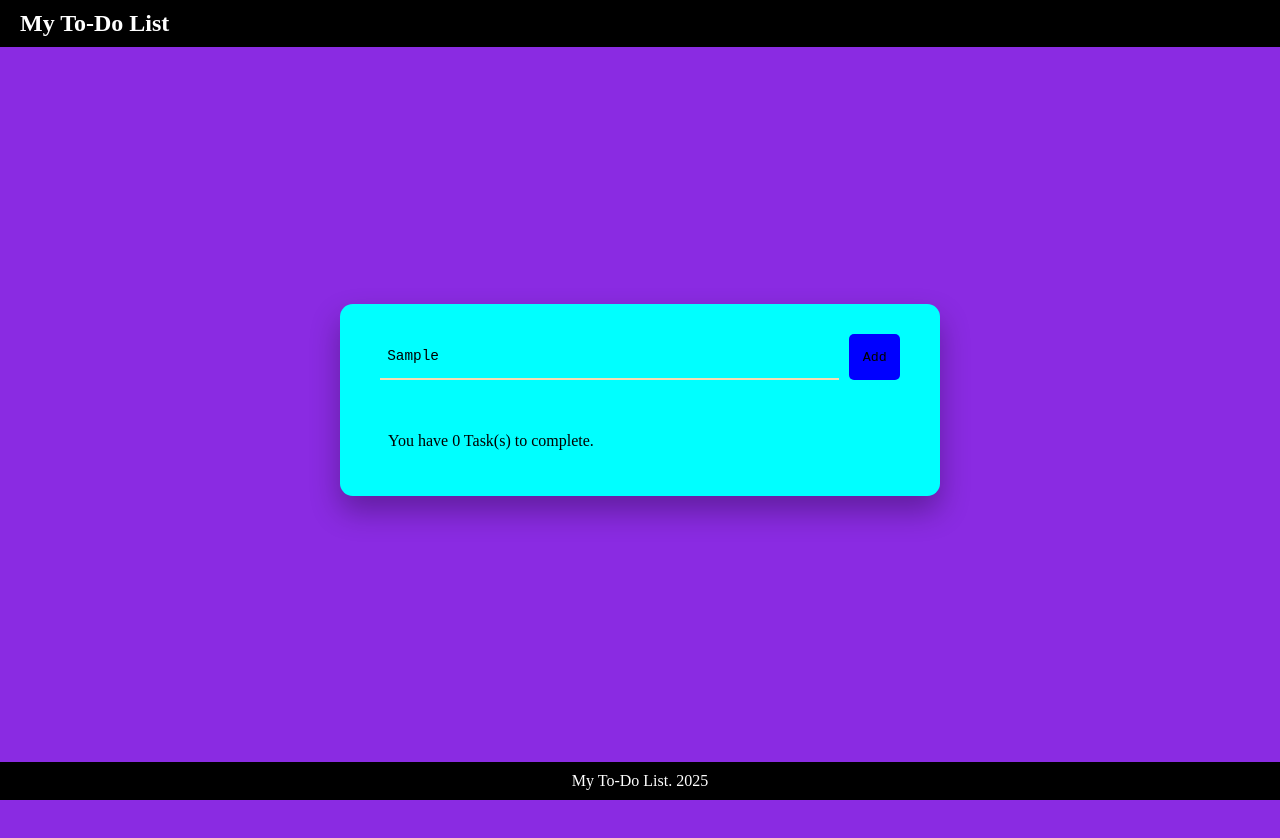
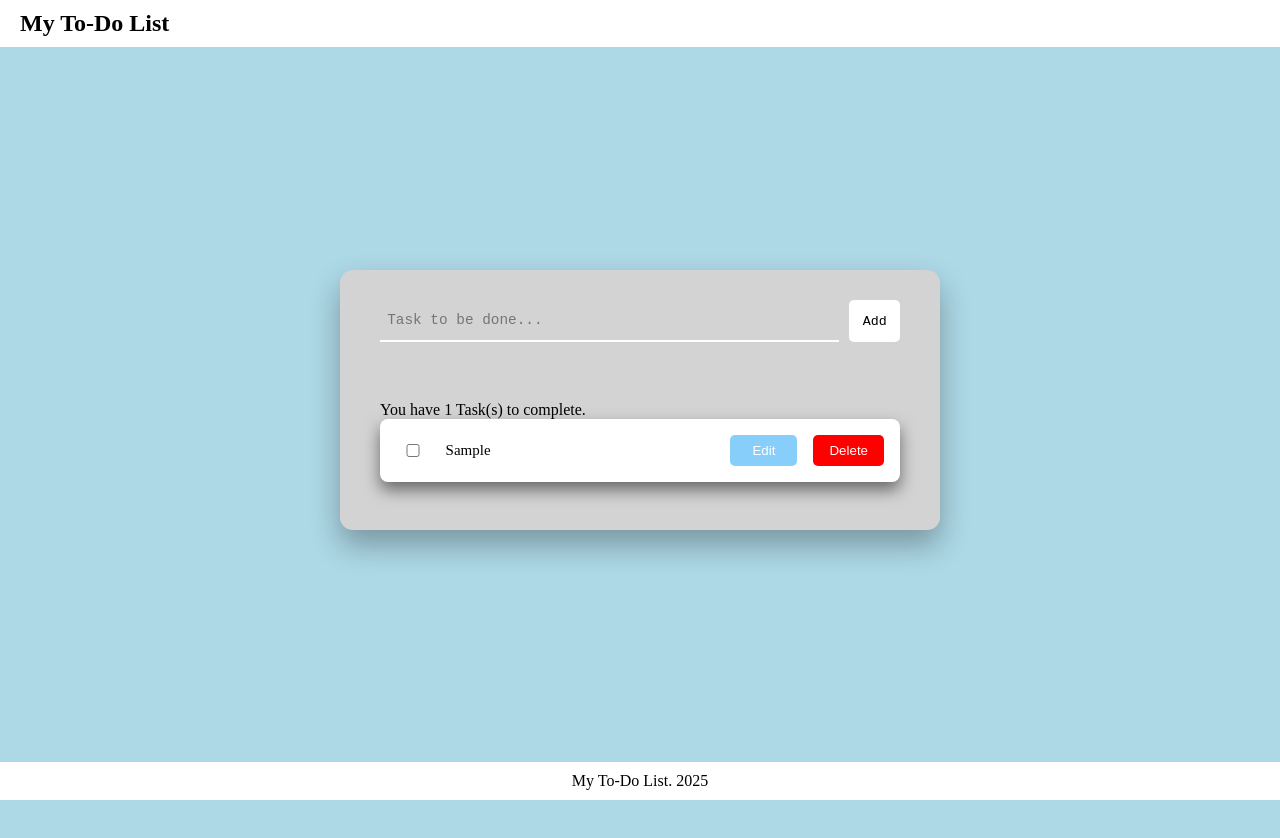
Before and after one commit to mariebernf/Project-2-My-To-Do-List, a plain HTML site: page index.html in a window 1280 px wide. Both pictures are taken after typing "Sample" into the empty fields and a click on the button "Add". Drawn offline with Linux system fonts and the light colour scheme.

Commit message:
Adjust padding

```diff
--- a/assets/css/style.css
+++ b/assets/css/style.css
@@ -1,5 +1,5 @@
-/* Reset default margin and padding across all elements*/
-* {
+/* Reset default margin and padding */
+*, *:before, *:after {
     padding: 0;
     margin: 0;
     box-sizing: border-box;
@@ -8,7 +8,7 @@
 /* Body */
 body {
     font-family: 'Times New Roman', Times, serif;
-    background-color: blueviolet;
+    background-color: lightblue;
     min-height: 100vh;
     padding: 0%;
     margin: 0;
@@ -28,7 +28,7 @@ body {
 
 .container {
     padding: 30px 40px;
-    background-color: aqua;
+    background-color: lightgray;
     box-shadow: 0 15px 30px rgba(0, 0, 0, 0.3);
     border-radius: 0.8em;
     width: 100%;
@@ -43,6 +43,7 @@ body {
     display: flex;
     gap: 10px;
     width: 100%;
+    margin-bottom: 15px;
 }
 
 #wrapper input {
@@ -52,16 +53,16 @@ body {
     color: black;
     font-size: 0.9em;
     border: none;
-    border-bottom: 2px solid wheat;
-    padding: 1em 0.5em;
+    border-bottom: 2px solid white;
+    padding: 0.8em 0.5em;
 }
 
 #wrapper button {
     font-family: 'Courier New', Courier, monospace;
-    background-color: blue;
+    background-color: white;
     color: black;
     border: none;
-    padding: 1em;
+    padding: 0.8em 1em;
     border-radius: 5px;
     cursor: pointer;
     outline: none;
@@ -73,33 +74,34 @@ body {
     display: none;
     background-color: red;
     color: black;
-    padding: 10px;
-    border-radius: 0.5em;
+    padding: 10px 20px;
+    border-radius: 10px;
 }
 
 /* Task List */
 #tasks {
     margin-top: 1em;
     width: 100%;
-    padding: 1em 0.5em;
+    padding: 0.5em 0;
 }
 
 .task {
-    background-color: blue;
-    padding: 0.8em 1em;
+    background-color: white;
+    padding: 1em;
     display: grid;
     grid-template-columns: 1fr 8fr 2fr 2fr;
     gap: 1em;
     border-radius: 0.5em;
     box-shadow: 0 0.5em 1em rgba(0, 0, 0, 0.5);
     align-items: center;
+    margin-bottom: 10px;
 }
 
 .task input [type="checkbox"] {
     height: 20px;
     width: 20px;
     border-radius: 50%;
-    border: 2px solid #e1e1e1;
+    border: 2px solid white;
 }
 
 .task input[type="checkbox"]:checked {
@@ -113,7 +115,7 @@ body {
 
 .task button {
     color: #ffffff;
-    padding: 1em 0;
+    padding: 0.6em 1.2em;
     border-radius: 5px;
     border: none;
     cursor: pointer;
@@ -122,7 +124,7 @@ body {
 /* Edit button */
 
 .edit {
-    background-color: orange;
+    background-color: lightskyblue;
 }
 
 /* delete button */
@@ -135,6 +137,7 @@ body {
 
 #pending-tasks span {
     color: red;
+    margin-top: 10px;
 }
 
 /* Completed shown with a line through */
@@ -152,8 +155,8 @@ body {
     top: 0;
     left: 0;
     width: 100%;
-    background-color: black;
-    color: white;
+    background-color: white;
+    color: black;
     padding: 10px 20px;
     z-index: 1000;
     display: flex;
@@ -172,8 +175,8 @@ body {
     bottom: 0;
     left: 0;
     width: 100%;
-    background-color: black;
-    color: white;
+    background-color: white;
+    color: black;
     text-align: center;
     padding: 10px 20px;
 }
--- a/assets/js/script.js
+++ b/assets/js/script.js
@@ -15,7 +15,7 @@ const displayCount = () => {
 // Add new task
 
 const addTask = () => {
-    const taskName=newTaskInput.ariaValueMax.trim();
+    const taskName=newTaskInput.value.trim();
     error.style.display="none";
 // Show error if task input is emtpy
 
@@ -31,21 +31,21 @@ const task = `
 <div class="task">
 <input type="checkbox" class="task-check">
 <span class="taskname">${taskName}</span>
-<button class="edit"><i class="fas fa-edit"></i></button>
-<button class="delete"><i class="far fa-trash-alt"></i></button>
+<button class="edit">Edit</i></button>
+<button class="delete">Delete</i></button>
 </div>
 `;
 
-//Add task to the task container
+// Add task to the task container
 
 tasksContainer.insertAdjacentHTML("beforeend",task);
 
-//Add delete functionality
+// Delete functionality
 
 const deleteButtons=document.querySelectorAll(".delete");
 deleteButtons.forEach((button) => {
     button.onclick = () => {
-        button.parentNode.removeChild();
+        button.parentNode.remove();
         taskCount -=1;
         displayCount();
     }
@@ -53,7 +53,7 @@ deleteButtons.forEach((button) => {
 
 const editButtons = document.querySelectorAll(".edit");
 
-//Add edit functionality
+// Edit functionality
 
 editButtons.forEach((editBtn) => {
     editBtn.onclick = (e) => {
@@ -61,26 +61,26 @@ editButtons.forEach((editBtn) => {
         if(!(e.target.className ==="edit")) {
             targetElement = e.target.parentElement;
         }
-         new newTaskInput.value = targetElement.previousElementSibling?.innerText;
+         newTaskInput.value = targetElement.previousElementSibling?.innerText;
          targetElement.parentNode.remove();
          taskCount -= 1;
          displayCount();
     };
 });
 
-//Add Checkbox functionality
+// Checkbox functionality
 
 const tasksCheck = document.querySelectorAll(".task-check");
 tasksCheck.forEach((checkBox) => {
     checkBox.onchange =() => {
         checkBox.nextElementSibling.classList.toggle("completed");
 
-//Adjust task count based on checkbox state
+// Adjust task count based on checkbox state
 
 if(checkBox.checked) {
-    taskCount -=1; //Decrease task count when checked
+    taskCount -=1; // Decrease task count when checked
 } else {
- taskCount += 1; //Increase task count when unchecked
+ taskCount += 1; // Increase task count when unchecked
 }
 
 displayCount();
@@ -96,11 +96,11 @@ displayCount();
 
 };
 
-//Add event listener for adding task
+// Event listener for adding task
 
 addBtn.addEventListener("click",addTask);
 
-//Reset task count
+// Reset task count
 
 window.onload = () => {
     taskCount = 0;
```
